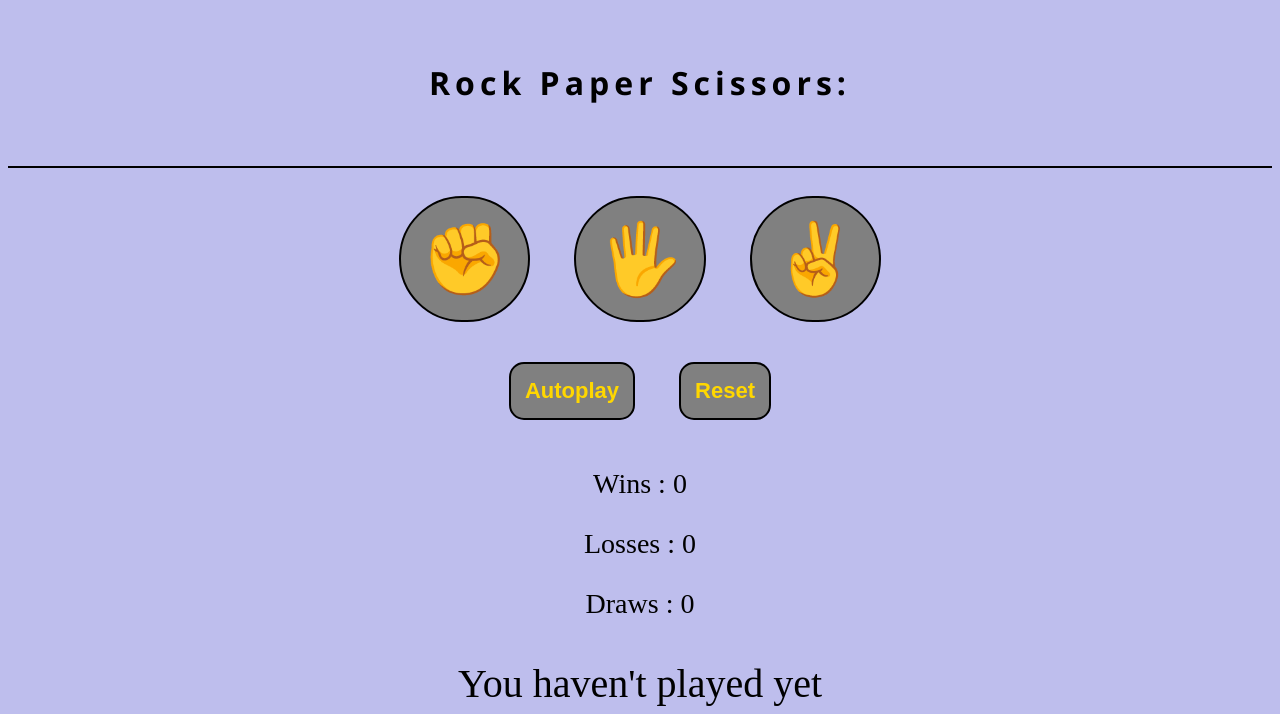
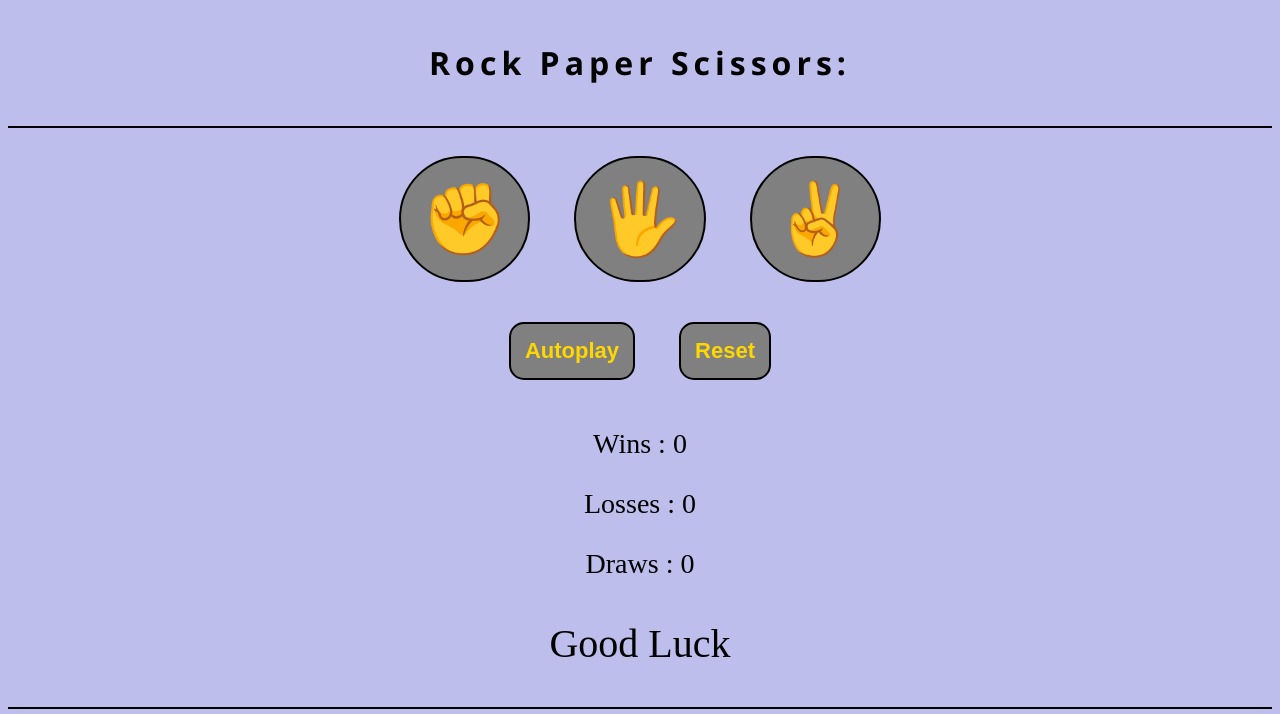
Before and after one commit to Afnaan-Ahmed/Web-Development-Projects, a plain HTML site: page Rock Paper Scissors/index.html in a window 1280 px wide. Shown: the top 714 px of the page. Drawn offline with Linux system fonts and the light colour scheme.

Commit message:
Add files via upload

```diff
--- a/Rock Paper Scissors/index.html
+++ b/Rock Paper Scissors/index.html
@@ -19,7 +19,7 @@
     <p>Wins : <span id="wins">0</span></p>
     <p>Losses : <span id="losses">0</span></p>
     <p>Draws : <span id="draws">0</span></p>
-    <p id="banner">You haven't played yet</p>
+    <p id="banner">Good Luck</p>
     <hr>
     <div class="choice-container">
         <div class="choice">
--- a/Rock Paper Scissors/scripts/app.js
+++ b/Rock Paper Scissors/scripts/app.js
@@ -110,4 +110,5 @@ function reset() {
     winsComp.innerHTML = 0;
     lossesComp.innerHTML = 0;
     drawsComp.innerHTML = 0;
+    banner.innerHTML = "Good Luck!";
 }
--- a/Rock Paper Scissors/styles/styles.css
+++ b/Rock Paper Scissors/styles/styles.css
@@ -14,7 +14,7 @@ p {
 }
 
 .heading {
-    padding: 40px;
+    padding: 20px;
     font-family: 'Segoe UI', Tahoma, Geneva, Verdana, sans-serif;
     letter-spacing: 5px;
 }
```
